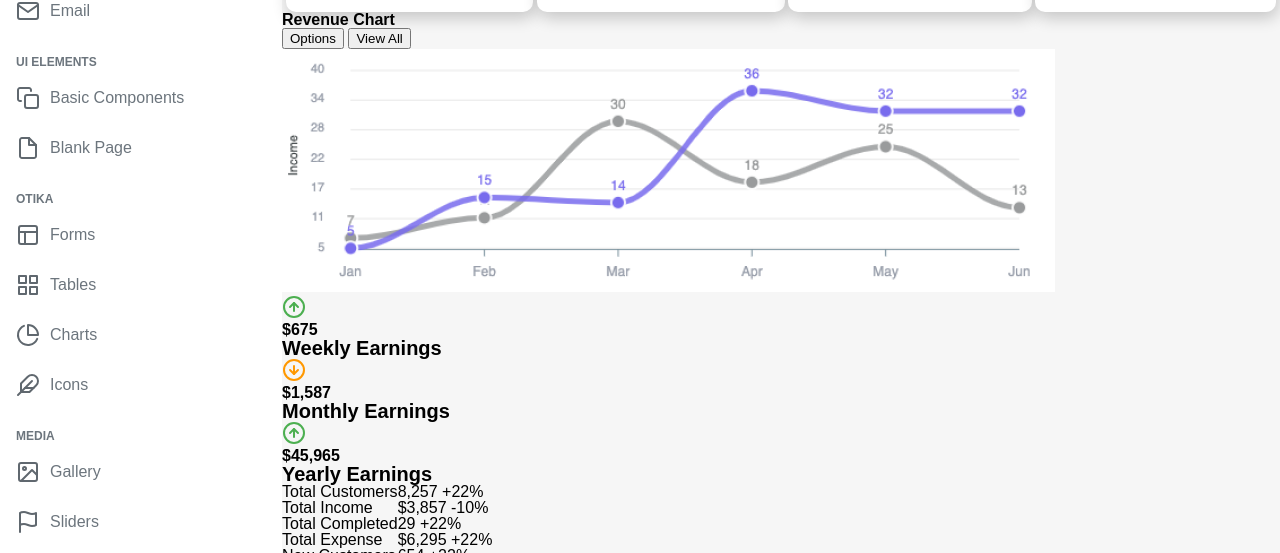
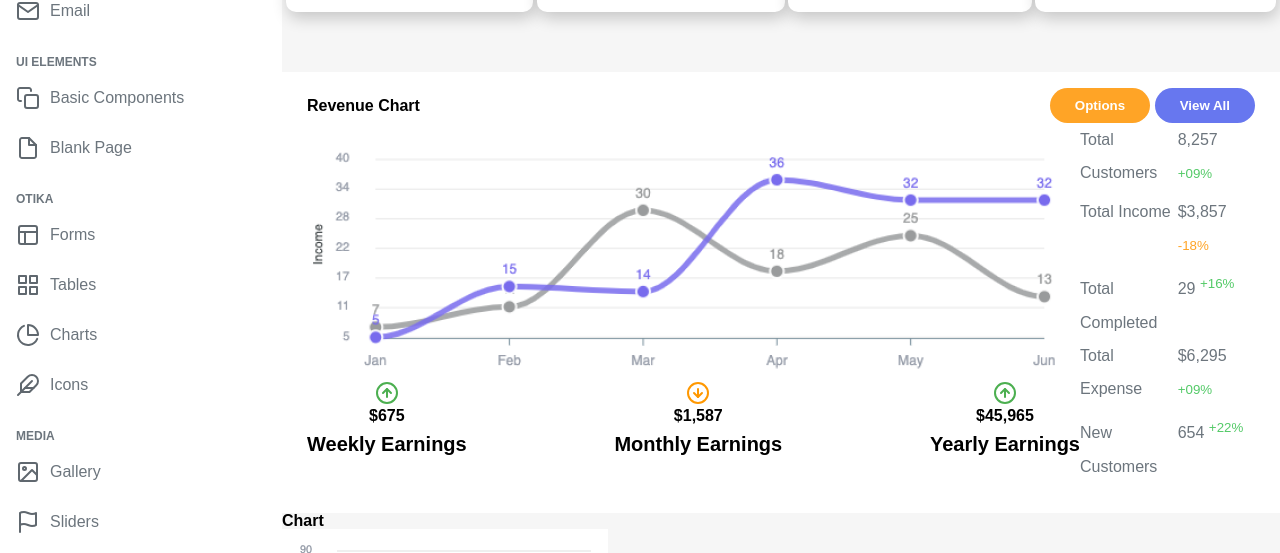
Before and after one commit to sarahimhof13/IOD-Assignment-1, a plain HTML site: page index.html in a window 1280 px wide. Shown: the part 247-800 px from the top of the page. Drawn offline with Linux system fonts and the light colour scheme.

Commit message:
styling revenue table

```diff
--- a/index.html
+++ b/index.html
@@ -206,16 +206,17 @@
         <div class="revenue-header">
           <h5>Revenue Chart</h5>
           <div class="revenue-buttons">
-            <button>Options</button>
-            <button>View All</button>
+            <button class="option-btn">Options</button>
+            <button class="viewall-btn">View All</button>
           </div>
         </div>
         <div class="revenue-content">
           <div class="revenue-img">
-            <img
+            <img id="revenue-chart-img"
               src="/assets/revenue-chart/revenue-chart.png"
               alt="revenue chart"
             />
+            <div class="revenue-stats-container">
               <div class="revenue-stats">
                 <img src="/assets/revenue-chart/arrow-up.svg" alt="arrow up" />
                 <h4>$675</h4>
@@ -235,26 +236,28 @@
                 <h3>Yearly Earnings</h3>
               </div>
             </div>
-          <table>
+          </div>
+
+          <table class="revenue-table">
             <tr>
               <td>Total Customers</td>
-              <td>8,257 <span>+22%</span></td>
+              <td>8,257 <span class="increase"><sup>+09%</sup></span></td>
             </tr>
             <tr>
               <td>Total Income</td>
-              <td>$3,857 <span>-10%</span></td>
+              <td>$3,857 <span class="decrease"><sup>-18%</sup></span></td>
             </tr>
             <tr>
               <td>Total Completed</td>
-              <td>29 <span>+22%</span></td>
+              <td>29 <span class="increase"><sup>+16%</sup> </span></td>
             </tr>
             <tr>
               <td>Total Expense</td>
-              <td>$6,295 <span>+22%</span></td>
+              <td>$6,295 <span class="increase"><sup>+09%</sup></span></td>
             </tr>
             <tr>
               <td>New Customers</td>
-              <td>654 <span>+22%</span></td>
+              <td>654 <span class="increase"><sup>+22%</sup></span></td>
             </tr>
           </table>
         </div>
--- a/style.css
+++ b/style.css
@@ -35,8 +35,6 @@ samp,
 small,
 strike,
 strong,
-sub,
-sup,
 tt,
 var,
 b,
@@ -144,6 +142,11 @@ body {
 	background-color: #f6f6f6;
 }
 
+button {
+	font-family: 'Nunito', sans-serif;
+	font-weight: 700;
+}
+
 h1, h2, h3, h4, h5 {
 	font-weight: 700;
 }
@@ -238,8 +241,10 @@ header {
 /* Stats Section styling */
 .stats-container {
 	display: flex;
+	flex-wrap: wrap;
 	justify-content: space-evenly;
 	padding-top: 50px;
+	margin-bottom: 30px;
 }
 
 .stats-card {
@@ -249,6 +254,7 @@ header {
 	justify-content: space-evenly;
 	align-items: center;
 	padding: 15px 20px;
+	margin-bottom: 30px;
 	box-shadow: 2px 6px 16px rgba(0, 0, 0, 0.2);
 }
 
@@ -267,3 +273,73 @@ header {
 .decrease {
 	color: var(--orange-color);
 }
+/* Revenue chart styling */
+
+.revenue-chart {
+	display: flex;
+	flex-direction: column;
+	background-color: var(--white-color);
+	padding: 16px 25px 30px 25px;
+}
+
+.revenue-header {
+	display: flex;
+	justify-content: space-between;
+	align-items: center;
+}
+
+.revenue-buttons button {
+	border-radius: 100px;
+	border: none;
+	padding: 10px 25px;
+	color: var(--white-color);
+}
+
+.option-btn {
+	background-color: var(--orange-color);
+}
+
+.viewall-btn {
+	background-color: var(--purple-color);
+}
+
+.revenue-content {
+	display: flex;
+	justify-content: space-around;
+}
+
+.revenue-img {
+	display: flex;
+	flex-wrap: wrap;
+	flex-direction: column;
+	padding-top: 15px;
+}
+
+.revenue-chart-img {
+	width: 100%;
+}
+
+.revenue-stats-container {
+	display: flex;
+	flex-wrap: wrap;
+	justify-content: space-between;
+}
+
+.revenue-stats {
+	text-align: center;
+}
+
+.revenue-stats h3 {
+	margin-top: 10px;
+}
+
+.revenue-table {
+	color: var(--dark-grey-color);
+	display: flex;
+	align-items: center;
+	line-height: 25pt;
+}
+
+.revenue-table td, td{
+	width: 150px;
+}
```
Lines whose indentation alone changed are shown as unchanged.
